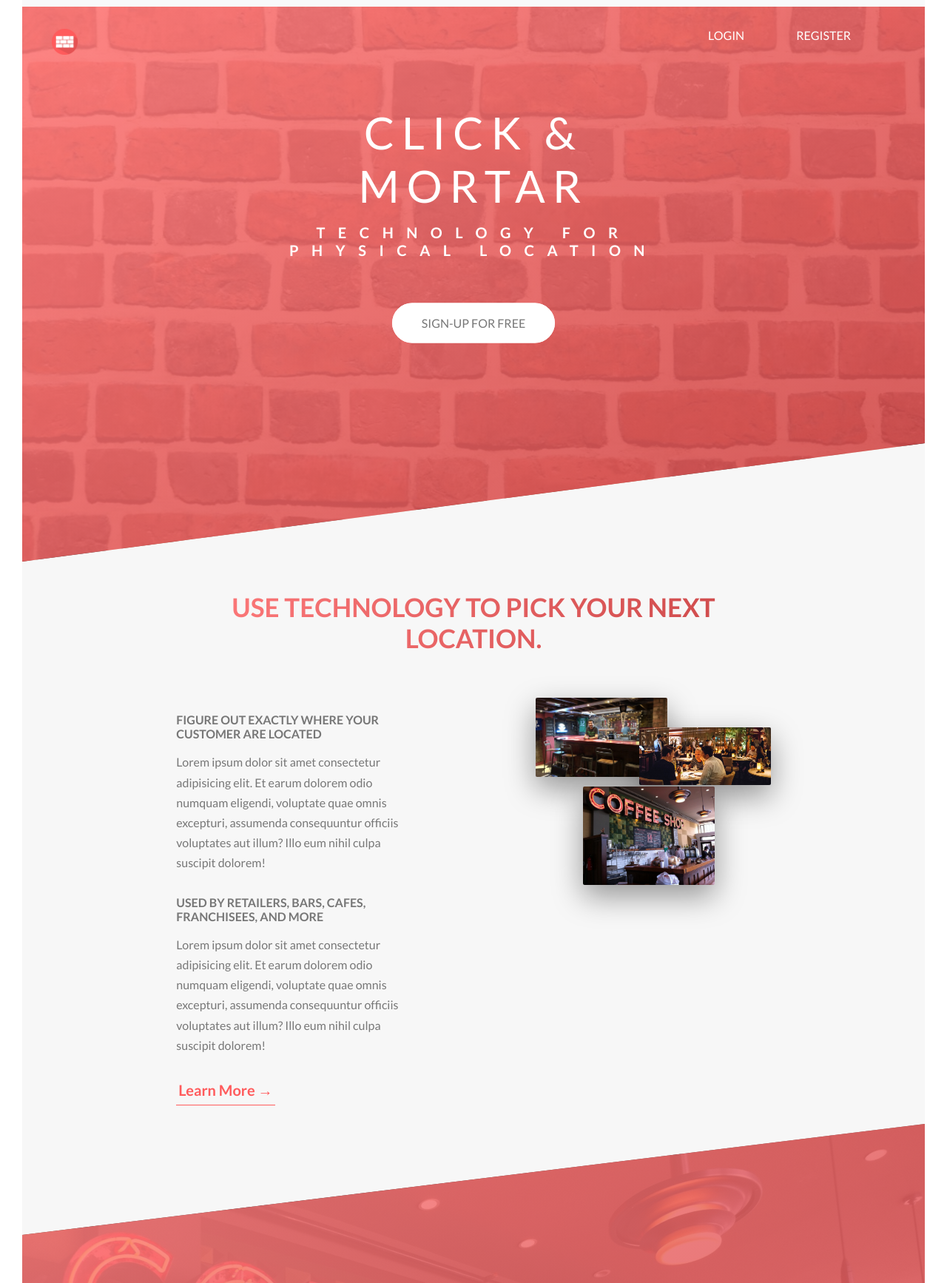
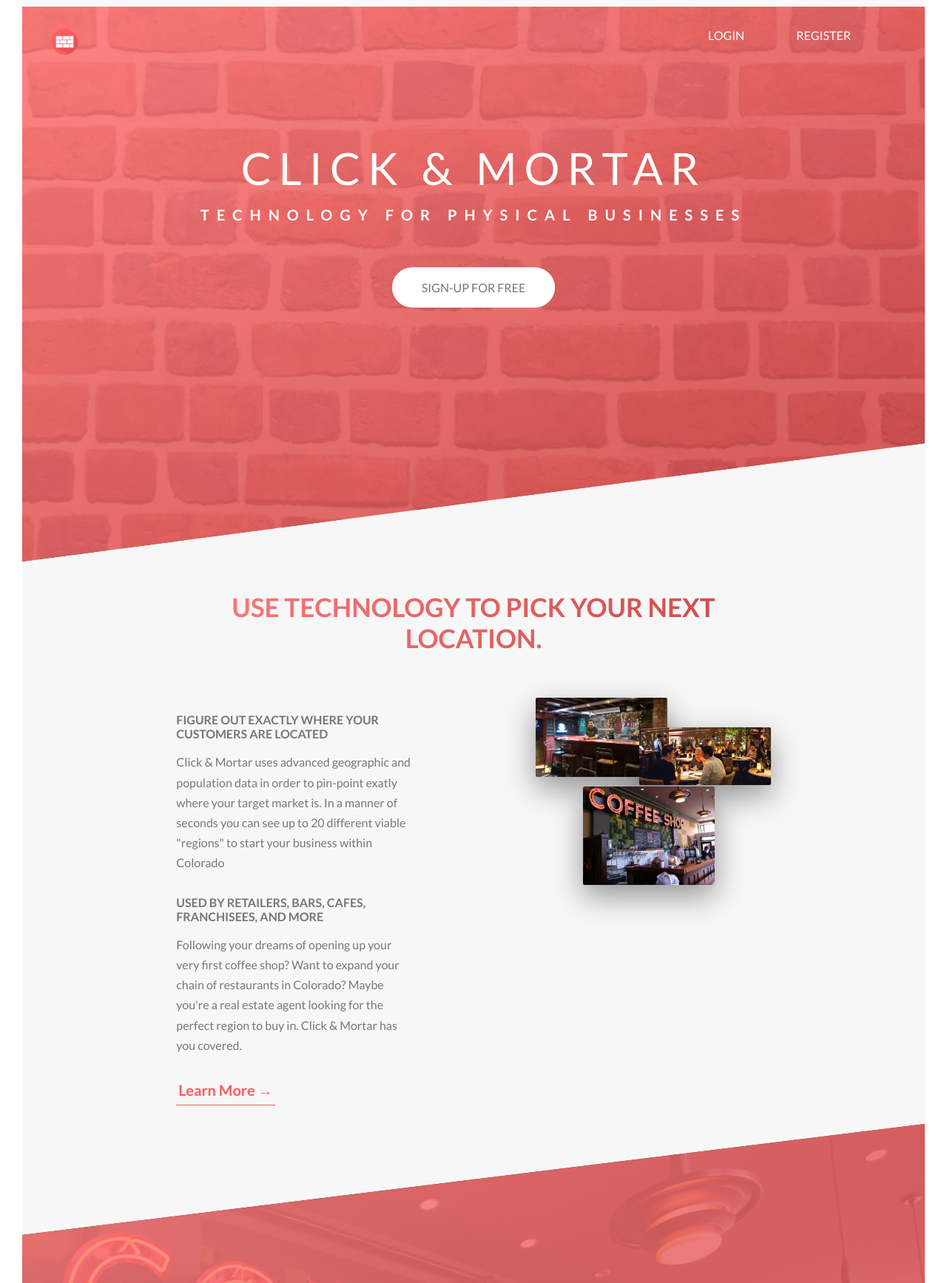
Before and after one commit to tmhharvey/clickAndMortar-landingPage, a PHP site: page /index.html in a window 1280 px wide. Shown: the part 31-1765 px from the top of the page at 74% size. Run offline with PHP 8.4, Linux system fonts and the light colour scheme; some libraries are stand-ins or nearby versions.

Commit message:
added copy

```diff
--- a/css/style.css
+++ b/css/style.css
@@ -130,7 +130,7 @@ body {
     display: block;
     font-size: 2rem;
     font-weight: 700;
-    letter-spacing: 1.75rem;
+    letter-spacing: 1rem;
     animation: moveInRight 1s ease-out; }
     @media (max-width: 37.5em) {
       .heading-primary--sub {
@@ -780,6 +780,7 @@ u-weight-bold {
     height: 3.5rem; }
   .header__text-box {
     position: absolute;
+    width: 100%;
     top: 40%;
     left: 50%;
     transform: translate(-50%, -50%);
--- a/index.html
+++ b/index.html
@@ -79,7 +79,7 @@
               >Click & Mortar</span
             >
             <span class="heading-primary--sub"
-              >Technology for Physical Location</span
+              >Technology for Physical Businesses</span
             >
           </h1>
           <a
@@ -106,22 +106,23 @@
                   <h3
                     class="heading-tertiary text-left my-bottom-small section-about__heading"
                   >
-                    Figure out exactly where your customer are located
+                    Figure out exactly where your customers are located
                   </h3>
                   <p class="paragraph-info text-left section-about__paragraph">
-                    Lorem ipsum dolor sit amet consectetur adipisicing elit. Et
-                    earum dolorem odio numquam eligendi, voluptate quae omnis
-                    excepturi, assumenda consequuntur officiis voluptates aut
-                    illum? Illo eum nihil culpa suscipit dolorem!
+                    Click & Mortar uses advanced geographic and population data
+                    in order to pin-point exatly where your target market is. In
+                    a manner of seconds you can see up to 20 different viable
+                    "regions" to start your business within Colorado
                   </p>
                   <h3 class="heading-tertiary text-left my-bottom-small">
                     Used by retailers, bars, cafes, franchisees, and more
                   </h3>
                   <p class="paragraph-info text-left">
-                    Lorem ipsum dolor sit amet consectetur adipisicing elit. Et
-                    earum dolorem odio numquam eligendi, voluptate quae omnis
-                    excepturi, assumenda consequuntur officiis voluptates aut
-                    illum? Illo eum nihil culpa suscipit dolorem! <br /><br />
+                    Following your dreams of opening up your very first coffee
+                    shop? Want to expand your chain of restaurants in Colorado?
+                    Maybe you're a real estate agent looking for the perfect
+                    region to buy in. Click & Mortar has you covered.
+                    <br /><br />
                     <a
                       href="https://fathomless-sands-85906.herokuapp.com/"
                       target="_blank"
@@ -167,9 +168,8 @@
                       Location
                     </h3>
                     <p class="feature-box__text">
-                      Lorem ipsum, dolor sit amet consectetur adipisicing elit.
-                      Dolor mdistinctio laudantium nostrum dolores dolorem
-                      debitis?
+                      Within seconds you can find over 20 ideal locations for
+                      your next brick & mortar business.
                     </p>
                   </div>
                 </div>
@@ -180,9 +180,8 @@
                       Demographics
                     </h3>
                     <p class="feature-box__text">
-                      Lorem ipsum, dolor sit amet consectetur adipisicing elit.
-                      Dolor mdistinctio laudantium nostrum dolores dolorem
-                      debitis?
+                      We use criteria such as age, income, education, and more
+                      to find out exactly where your target customer is.
                     </p>
                   </div>
                 </div>
@@ -193,9 +192,9 @@
                       Data
                     </h3>
                     <p class="feature-box__text">
-                      Lorem ipsum, dolor sit amet consectetur adipisicing elit.
-                      Dolor mdistinctio laudantium nostrum dolores dolorem
-                      debitis?
+                      We take advanced data and analytics and turn it into
+                      beauitful insights you can use to make your next business
+                      thrive.
                     </p>
                   </div>
                 </div>
@@ -206,9 +205,9 @@
                       Competitve Advantage
                     </h3>
                     <p class="feature-box__text">
-                      Lorem ipsum, dolor sit amet consectetur adipisicing elit.
-                      Dolor mdistinctio laudantium nostrum dolores dolorem
-                      debitis?
+                      The Competitive Landscape for any given location will be
+                      at your fingertips, giving you a competitive edge for less
+                      than a price of coffee.
                     </p>
                   </div>
                 </div>
@@ -239,8 +238,7 @@
                       </div>
                       <div class="card__details card__details--1">
                         <ul>
-                          <li>Unlimited Demographics</li>
-                          <li>3 Data categories</li>
+                          <li>Unlimited demographic searches</li>
                           <li>Deep-dive analytics on top 5 locations</li>
                         </ul>
                       </div>
@@ -272,10 +270,9 @@
                       </div>
                       <div class="card__details card__details--1">
                         <ul>
-                          <li>Unlimited demographics</li>
-                          <li>Unlimited data categories</li>
-                          <li>Top 20 locations</li>
-                          <li>Compare Regions deep-dive analytics</li>
+                          <li>Unlimited demographic searches</li>
+                          <li>Deep-dive analytics on top 20 locations</li>
+                          <li>Compare regions analytics</li>
                         </ul>
                       </div>
                     </div>
@@ -306,14 +303,12 @@
                       </div>
                       <div class="card__details card__details--1">
                         <ul>
-                          <li>Unlimited demographics</li>
-                          <li>Unlimited data categories</li>
-                          <li>Top 20 locations</li>
-                          <li>Compare regions deep-dive analytics</li>
-                          <li>Compare unlimited regions</li>
-                          <li>Competitor Analysis deep-dive analytics</li>
+                          <li>Unlimited demographic searches</li>
+                          <li>Deep-dive analytics on top 20 locations</li>
+                          <li>Compare regions analytics</li>
+                          <li>Competitor landscape analytics</li>
                           <li>
-                            See exactly who your competitors are in each region
+                            Competitor landscape deep-dive.
                           </li>
                         </ul>
                       </div>
@@ -358,14 +353,17 @@
               </figure>
               <div class="story__text">
                 <h3 class="heading-tertiary my-bottom-small">
-                  "Click & Mortar helped me pick the perfect location"
+                  "Click & Mortar helped us pick the perfect location"
                 </h3>
                 <p>
-                  Lorem ipsum dolor sit amet consectetur sum dolor sit amet
-                  consectetur ad sum dolor sit amet consectetur adadipisicing
-                  elit. Quam quisquam deleniti, et, excepturi accusamus eius
-                  nulla at quas iure repudiandae, itaque magnam placeat velit
-                  aspernatur provi
+                  We were so excited to finally follow our dream of opening up a
+                  local coffee shop here in Denver. We knew location was
+                  important but had no idea how to pick the right location for
+                  us. That's when we stumbled onto Click & Mortar. Within
+                  seconds we have 20 different regions to select from, a bunch
+                  of demographic data, and all of our competitors laid out in
+                  one dashboard. Click & Mortar helped us pick the perfect
+                  location for our new business.
                 </p>
               </div>
             </div>
@@ -385,11 +383,13 @@
                   "Finding out where to expand to next has never been easier"
                 </h3>
                 <p>
-                  Lorem ipsum dolor sit amet consectetur sum dolor sit amet
-                  consectetur ad sum dolor sit amet consectetur adadipisicing
-                  elit. Quam quisquam deleniti, et, excepturi accusamus eius
-                  nulla at quas iure repudiandae, itaque magnam placeat velit
-                  aspernatur provi
+                  Being an owner of a local restuarant chain here in Denver,
+                  finding the right location for a new establishment has always
+                  been a logistical challenge. Click & Mortar took a process
+                  that would normally take weeks and gave us all the data we
+                  needed in just a few seconds. Not only that, but we have way
+                  more accurate and useable information at our disposal. Finding
+                  out where to expand to next has never been easier.
                 </p>
               </div>
             </div>
--- a/sass/base/_typography.scss
+++ b/sass/base/_typography.scss
@@ -35,7 +35,7 @@ body {
     display: block;
     font-size: 2rem;
     font-weight: 700;
-    letter-spacing: 1.75rem;
+    letter-spacing: 1rem;
     animation: moveInRight 1s ease-out;
     @include responsive(phone) {
       letter-spacing: 0.5rem;
--- a/sass/layout/_header.scss
+++ b/sass/layout/_header.scss
@@ -27,6 +27,7 @@
 
   &__text-box {
     position: absolute;
+    width: 100%;
     top: 40%;
     left: 50%;
     transform: translate(-50%, -50%);
```
Also changed, not shown: 1 other file.
